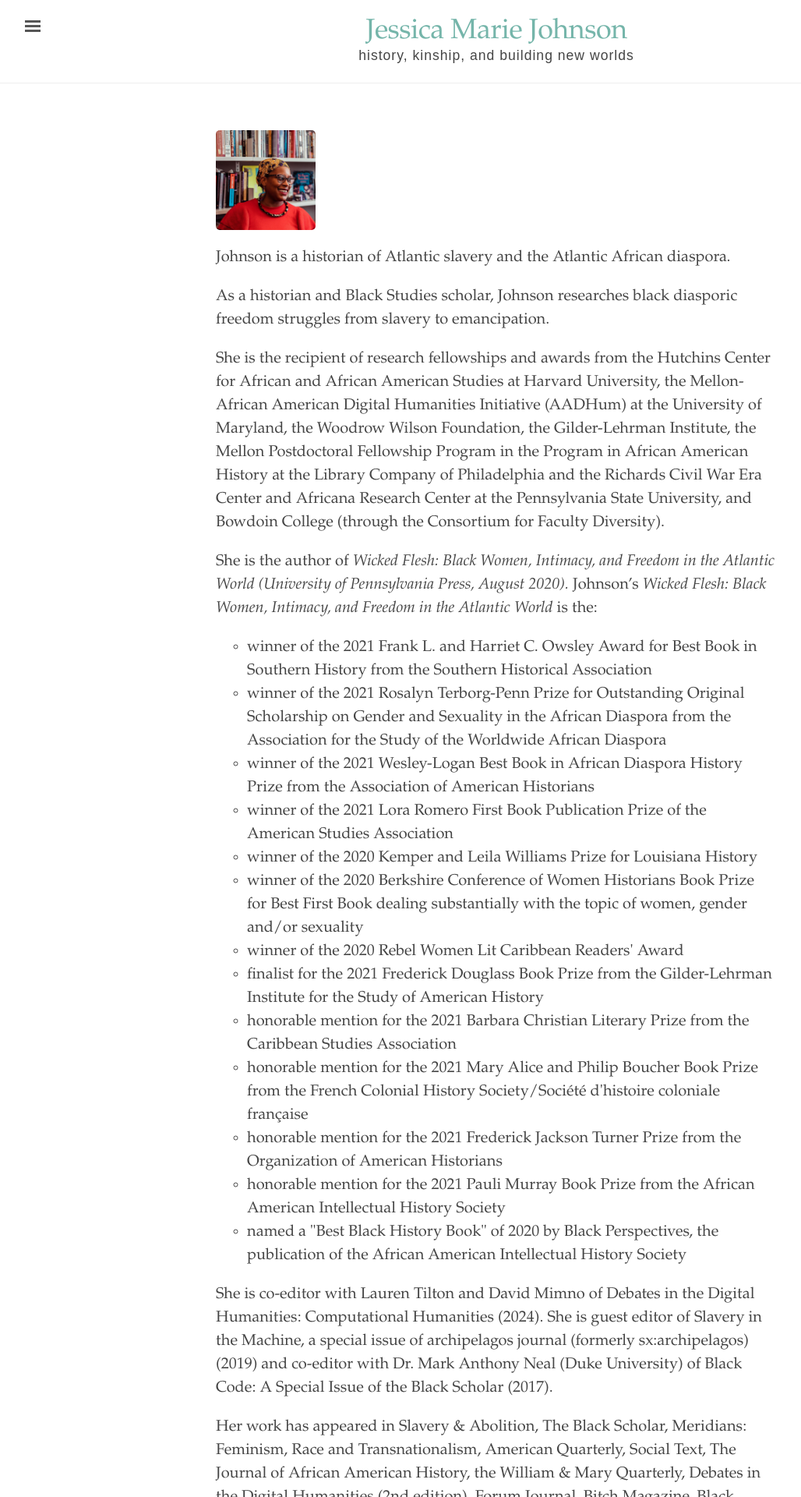
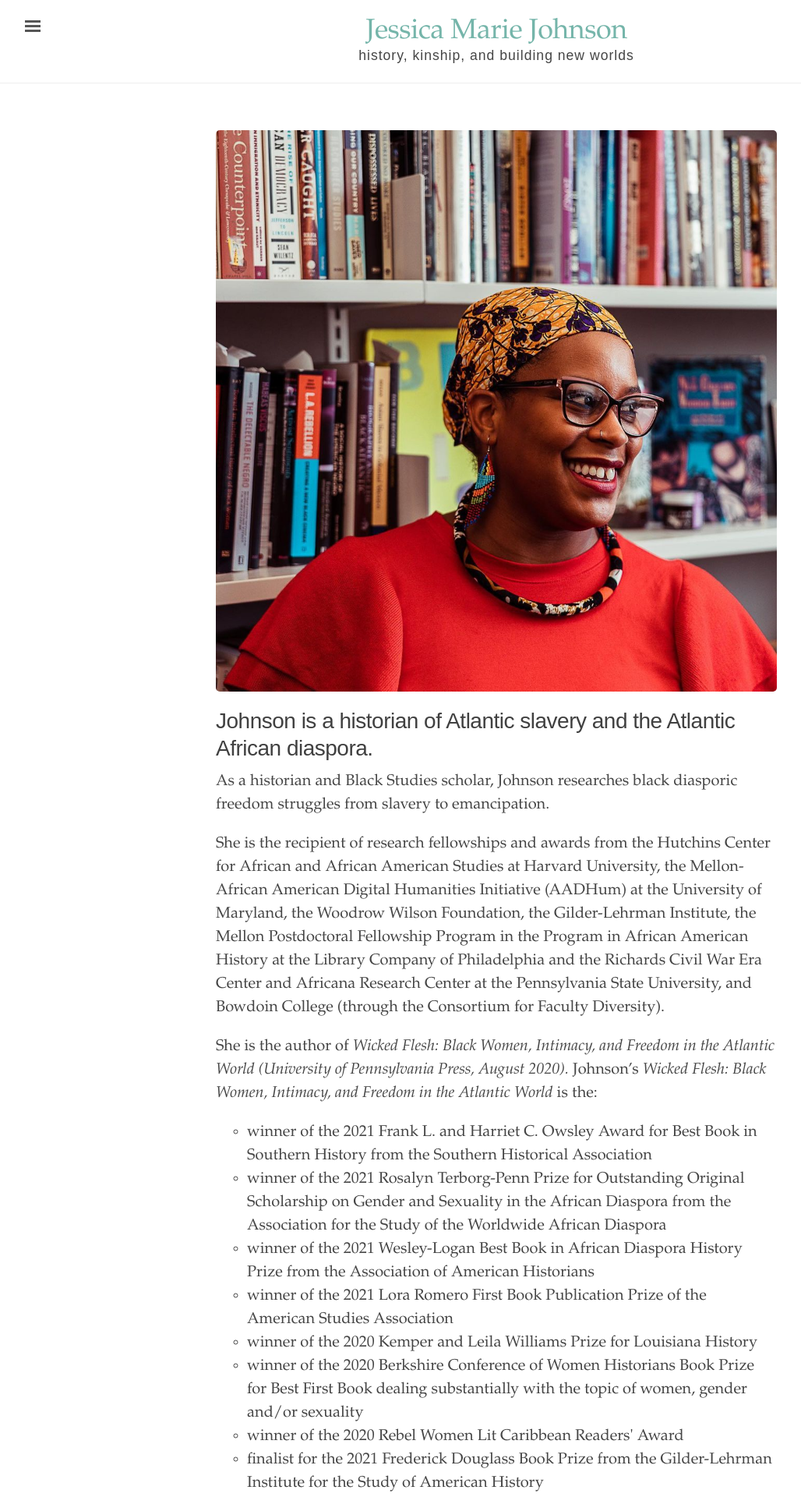
Before and after one commit to jmjafrx/jmjafrx.github.io, a Jekyll site: the page built from index.html, in a window 1280 px wide. Shown: the top 1920 px of the page at 78% size, without its empty margins (3-1031 px from the left). Built offline with Jekyll 4.4.1, drawn with Linux system fonts in a browser that asks for light colours.

Commit message:
fixing index

```diff
--- a/index.html
+++ b/index.html
@@ -4,10 +4,11 @@
 ---
 <div class="introduction">
 
-<img src="assets/img/jmjbaltimorebeatheadshot.jpg" alt="JMJ in a yellow headwrap smiling in her office" style="width:128px;height:128px;">
+<img src="assets/img/jmjbaltimorebeatheadshot.jpg" alt="JMJ in a yellow headwrap smiling in her office" style="width:100%">
 
+<h1>
+Johnson is a historian of Atlantic slavery and the Atlantic African diaspora. </h1>
 <p>
-Johnson is a historian of Atlantic slavery and the Atlantic African diaspora. <p>
 As a historian and Black Studies scholar, Johnson researches black diasporic freedom struggles from slavery to emancipation.
 </p>
 <p>
```
